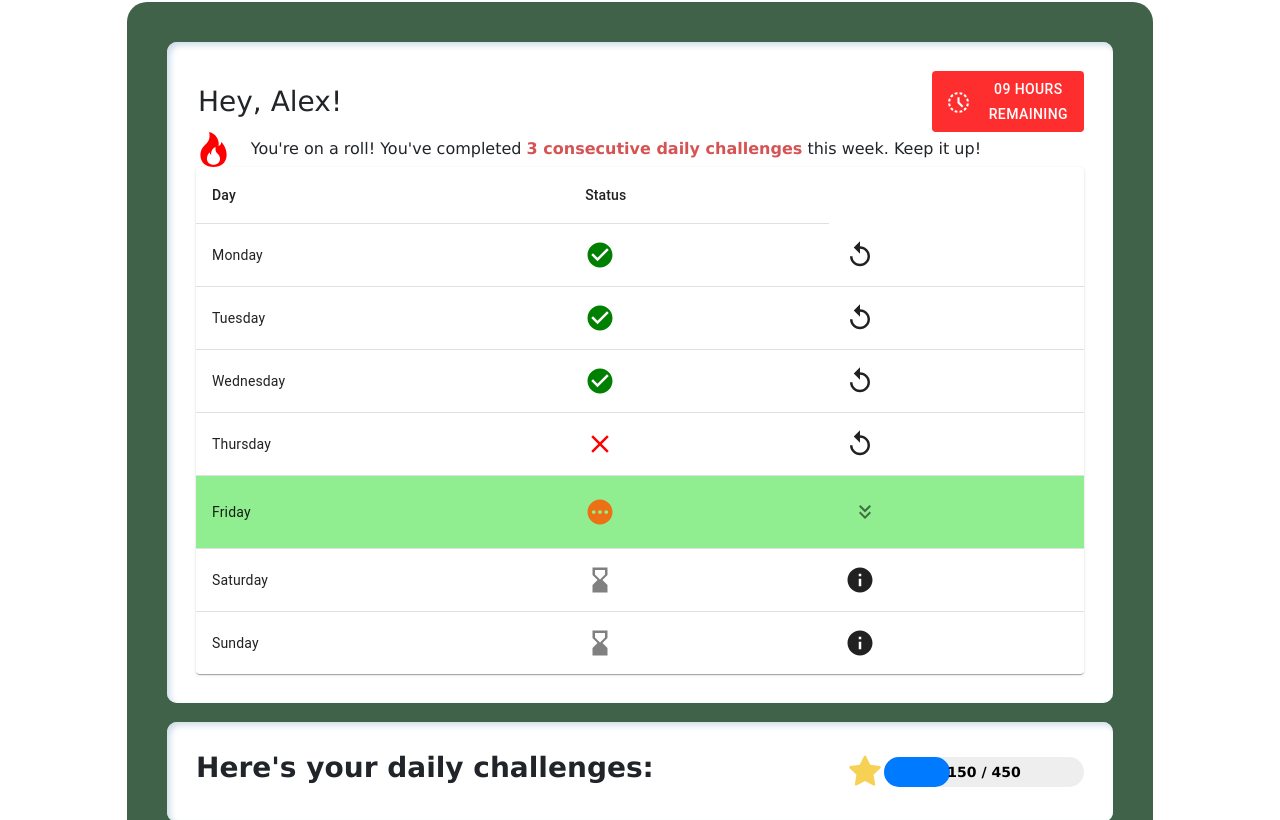
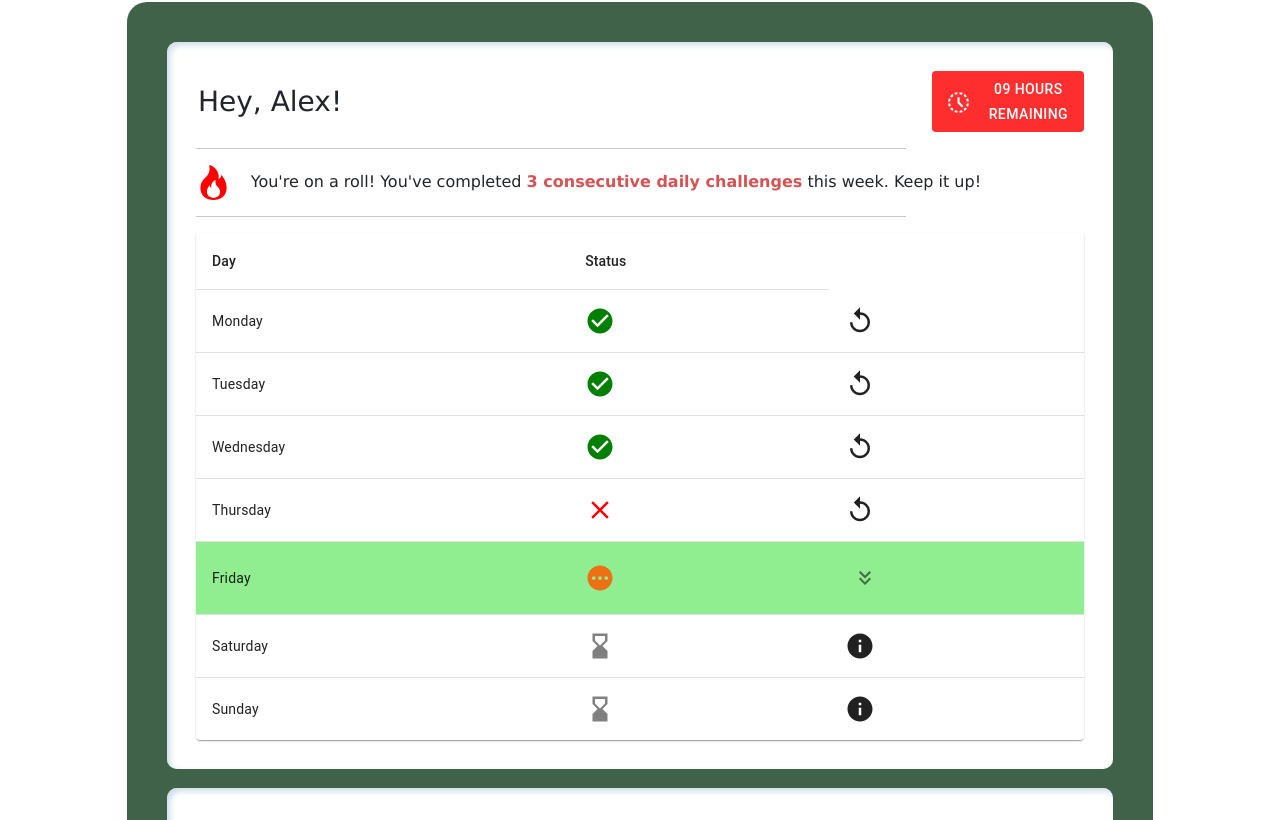
Before and after one commit to chloehylaw/cognigo, a React (Create React App) app: page /challenges in a window 1280 px wide. Shown: the part 200-1020 px from the top of the page. Built offline with nearby package versions, Linux system fonts and the light colour scheme.

Commit message:
recoloured the point progress bar

```diff
--- a/src/pages/DailyChallenges.js
+++ b/src/pages/DailyChallenges.js
@@ -118,6 +118,7 @@ export default function DailyChallenges() {
                     REMAINING
                   </Button>
                 </div>
+                <hr style={{width: "80%"}}/>
                 <BsFire className="icon" color="red" />
                 <span>
                   You're on a roll! You've completed{" "}
@@ -126,6 +127,7 @@ export default function DailyChallenges() {
                   </strong>{" "}
                   this week. Keep it up!
                 </span>
+                <hr style={{width: "80%"}}/>
                 <TableContainer component={Paper}>
                   <Table sx={{ minWidth: 650 }} aria-label="simple table">
                     <TableHead>
@@ -179,7 +181,7 @@ export default function DailyChallenges() {
                   }}
                 >
                   <h3>
-                    <strong>Here's your daily challenges:</strong>
+                    <strong>Here are your daily challenges:</strong>
                   </h3>
                   <div style={{ display: "flex", alignItems: "center" }}>
                     <AiFillStar
@@ -203,7 +205,7 @@ export default function DailyChallenges() {
                         style={{
                           width: `${33}%`,
                           height: "100%",
-                          backgroundColor: "#007bff",
+                          backgroundColor: "#A6EB99",
                           borderRadius: "15px",
                         }}
                       ></div>
```
